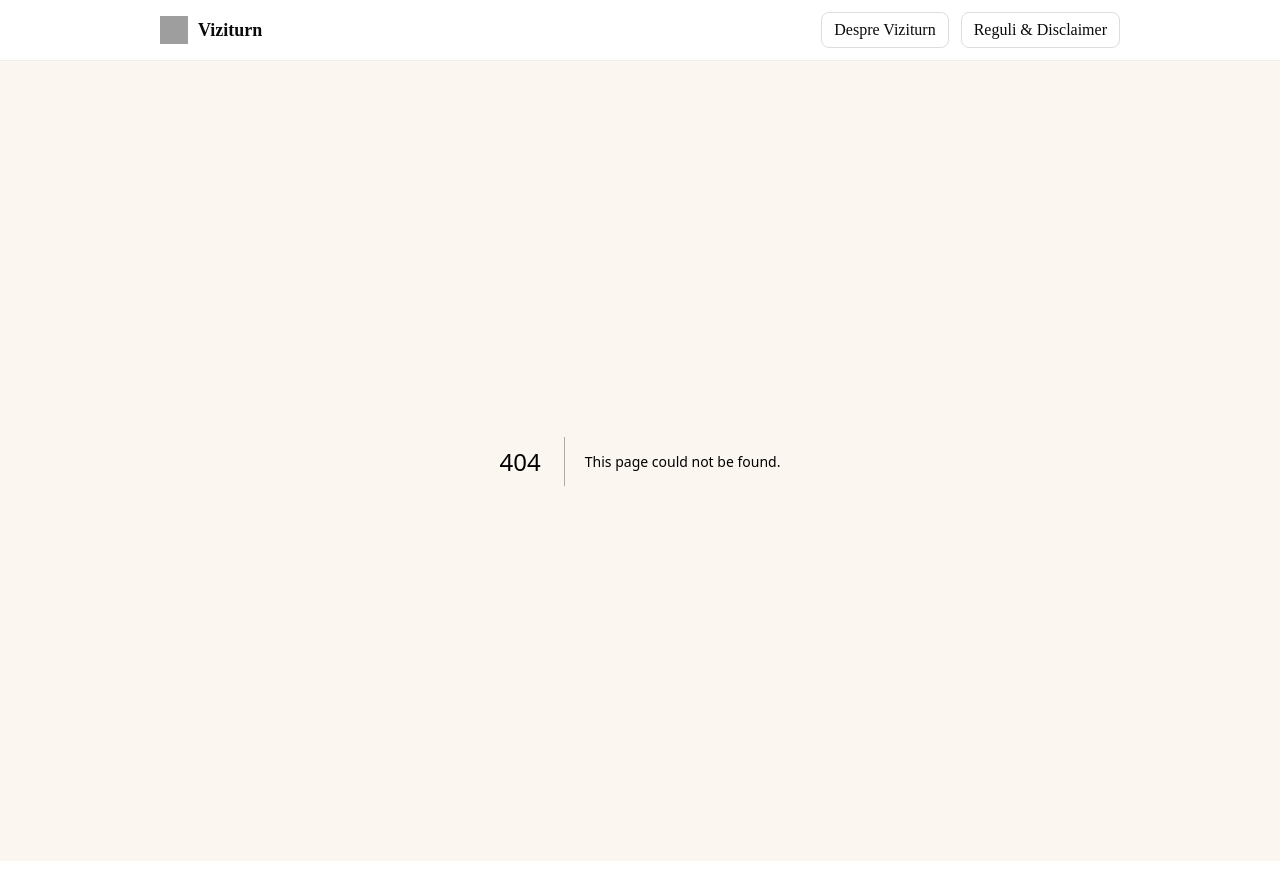
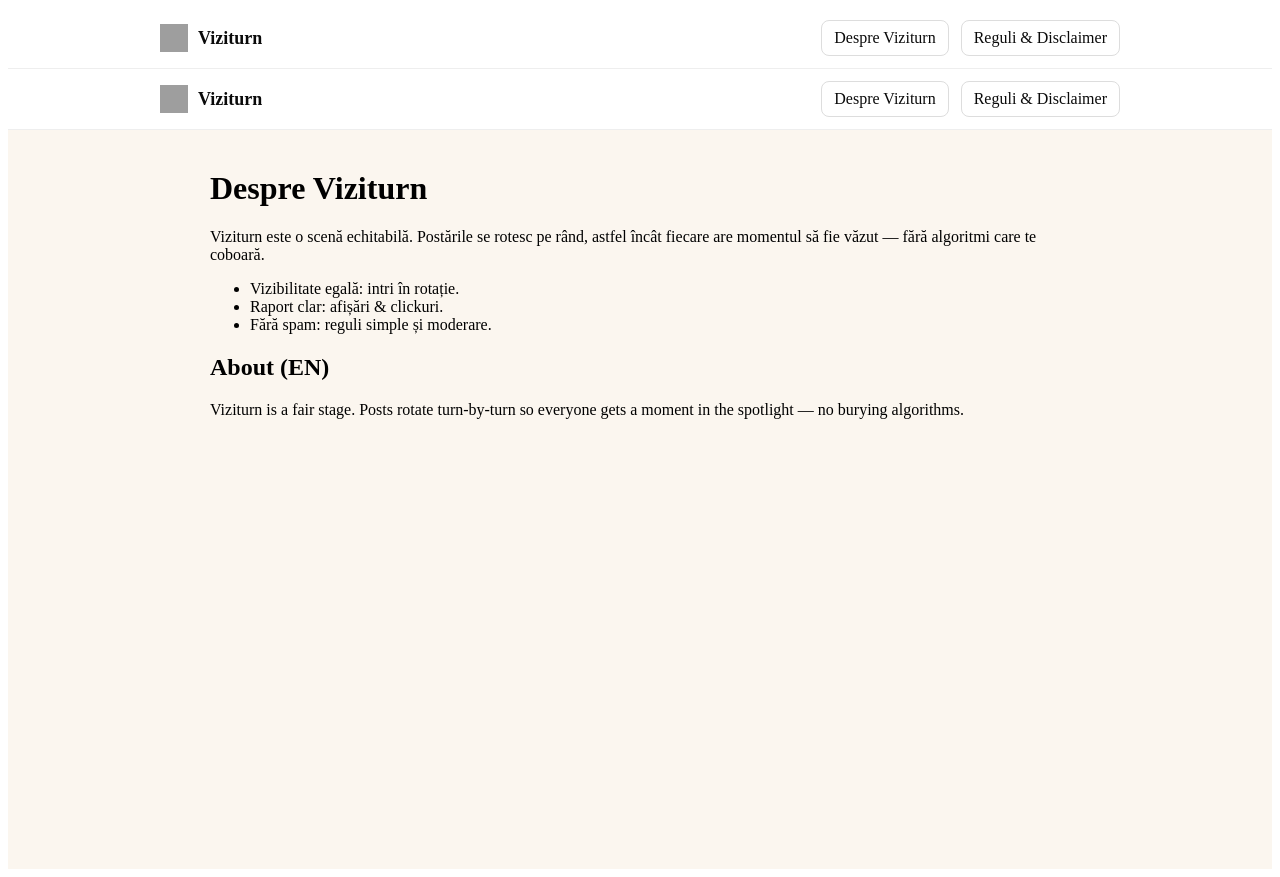
Before and after one commit to danhome-blip/ViziTurn, a Next.js app: page /about in a window 1280 px wide. Before the commit this address had no page. Built offline with nearby package versions, Linux system fonts and the light colour scheme; grey boxes are pictures that could not be loaded.

Commit message:
Create about.js

```diff
--- /dev/null
+++ b/pages/about.js
@@ -0,0 +1,22 @@
+import Layout from '../components/Layout';
+
+export default function About() {
+  return (
+    <Layout>
+      <main style={{maxWidth:860, margin:'40px auto', padding:'0 20px'}}>
+        <h1>Despre Viziturn</h1>
+        <p>Viziturn este o scenă echitabilă. Postările se rotesc pe rând, astfel încât
+           fiecare are momentul să fie văzut — fără algoritmi care te coboară.</p>
+        <ul>
+          <li>Vizibilitate egală: intri în rotație.</li>
+          <li>Raport clar: afișări & clickuri.</li>
+          <li>Fără spam: reguli simple și moderare.</li>
+        </ul>
+
+        <h2>About (EN)</h2>
+        <p>Viziturn is a fair stage. Posts rotate turn-by-turn so everyone gets a
+           moment in the spotlight — no burying algorithms.</p>
+      </main>
+    </Layout>
+  );
+}
```
